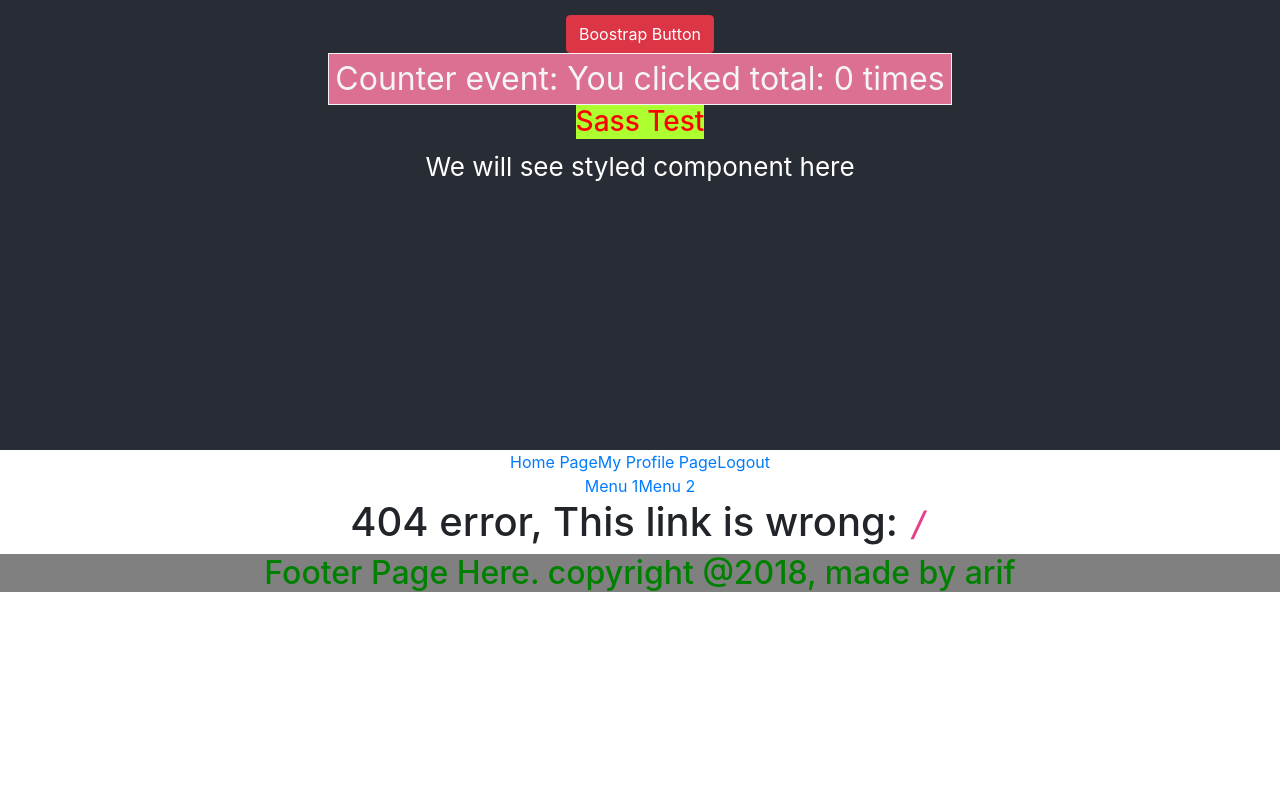
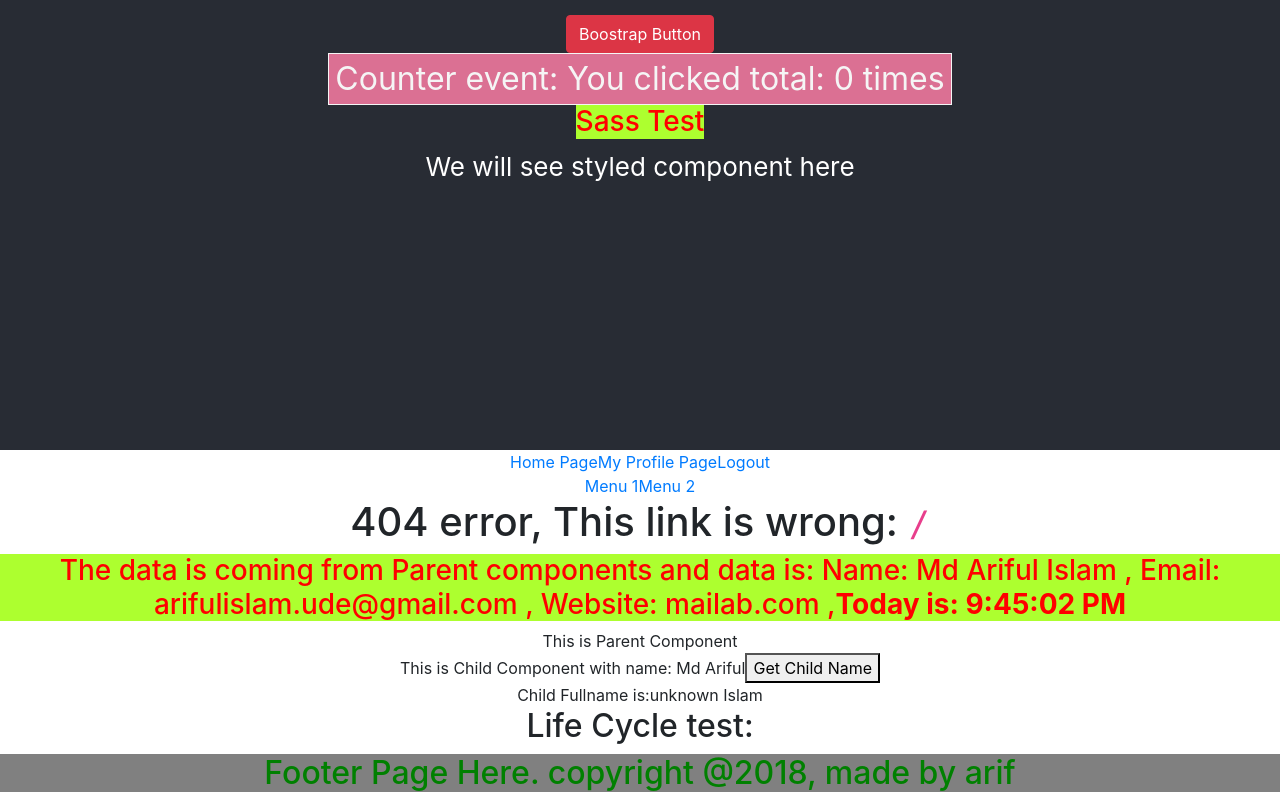
Before and after one commit to ariffira/react-basic, a React (Create React App) app: page / in a window 1280 px wide. Shown: the part 350-1150 px from the top of the page. Before the commit the page ends 950 px from the top, so only its background shows below. Built offline with nearby package versions, Linux system fonts and the light colour scheme.

Commit message:
state and props

```diff
--- a/src/App.js
+++ b/src/App.js
@@ -3,29 +3,41 @@ import './App.css';
 import './css/main.css';
 import Header from './components/header';
 import Basic from './components/basic';
-import Btn_bootstrap from './components/bootstrapComp';
+import Bootstrap from './components/bootstrapComp';
 import SassTest from './components/sassCom';
 import StyleComp from './components/styleComp';
 import Counter from './components/counter';
 import RouterOne from './components/routerOne';
 import RouterTwo from './components/routerTwo';
+import StateTest from './components/stateTest';
+import Parent from './components/parent';
+import LifeCycle from './components/lifeCycle';
 import Footer from './components/footer';
 
 class App extends Component {
+  state = {
+    author: 'Md Ariful Islam',
+    email: 'arifulislam.ude@gmail.com',
+    website: 'mailab.com',
+    date: new Date()
+  }
   render() {
     return (
       <div className="App">
         <header className="App-header">
-          <Header></Header>
-          <Basic></Basic>
-          <Btn_bootstrap></Btn_bootstrap>
-          <Counter></Counter>
-          <SassTest></SassTest>
-          <StyleComp></StyleComp>
+          <Header/>
+          <Basic/>
+          <Bootstrap/>
+          <Counter/>
+          <SassTest/>
+          <StyleComp/>
         </header>
-        <RouterOne></RouterOne>
-        <RouterTwo></RouterTwo>
-        <Footer></Footer>
+        <RouterOne/>
+        <RouterTwo/>
+        <StateTest dataFromState={this.state}/>
+        <Parent/>
+        <LifeCycle/>
+        <Footer/>
       </div>
     );
   }
--- a/src/components/bootstrapComp.js
+++ b/src/components/bootstrapComp.js
@@ -1,7 +1,7 @@
 import React from 'react';
 import 'bootstrap/dist/css/bootstrap.min.css';
 
-const Btn_bootstrap = ()=> {
+const Bootstrap = ()=> {
     return (
         <button className="btn btn-danger">
            Boostrap Button
@@ -9,4 +9,4 @@ const Btn_bootstrap = ()=> {
     );
 }
 
-export default Btn_bootstrap;
+export default Bootstrap;
--- /dev/null
+++ b/src/components/child.js
@@ -0,0 +1,25 @@
+import React, { Component } from 'react';
+
+class Child extends  Component {
+   constructor(props) {
+       super(props);
+       this.state = {
+        name: 'Md Ariful'
+    }
+   }
+   // we could make it without below function using life-cycle method
+   sendToParent = ()=> {
+       //console.log(this.state.name)
+       this.props.callbackFromParent(this.state.name)
+   }
+   render() {
+       return(
+           <div>
+               This is Child Component with name: {this.state.name}
+               <button onClick={this.sendToParent}> Get Child Name</button>
+           </div>
+       )
+   }
+}
+
+export default Child;
--- /dev/null
+++ b/src/components/lifeCycle.js
@@ -0,0 +1,13 @@
+import React, { Component } from 'react';
+
+class LifeCycle extends Component {
+    render() {
+        return (
+            <div>
+                <h2>Life Cycle test:</h2>
+            </div>
+        );
+    }
+}
+
+export default LifeCycle;
--- /dev/null
+++ b/src/components/parent.js
@@ -0,0 +1,32 @@
+import React, { Component } from 'react';
+import Child from '../components/child';
+
+class Parent extends  Component {
+   constructor(props) {
+       super(props);
+       this.state = {
+        parent_last_name: 'Islam',
+        child_name: 'unknown'
+       }
+   }
+   getChildData = (dataFromChild)=> {
+        //console.log(dataFromChild)
+        this.setState(()=> {
+            return {
+               child_name: dataFromChild
+            }
+        });
+   }
+   render() {
+       return(
+           <div>
+               This is Parent Component
+               <Child callbackFromParent={this.getChildData}/>
+               Child Fullname is:
+               {this.state.child_name} {this.state.parent_last_name}
+           </div>
+       )
+   }
+}
+
+export default Parent;
--- a/src/components/routerOne.js
+++ b/src/components/routerOne.js
@@ -5,11 +5,11 @@ import Logout from './logout';
 const RouterMain = ()=> {
    return (
      <div>
-        <NavLink exact to="/home">Home Page</NavLink>
+        <NavLink to="/home">Home Page</NavLink>
         <NavLink to="/profile">My Profile Page</NavLink>
         <NavLink to="/logout">Logout</NavLink>
         <Switch>
-            <Route exact path="/home" component={Home} />
+            <Route path="/home" component={Home} />
             <Route path="/profile" component={Profile} />
             <Route path="/logout" component={Logout}/>
         </Switch>
--- a/src/components/routerTwo.js
+++ b/src/components/routerTwo.js
@@ -4,9 +4,9 @@ import { Link, Route } from 'react-router-dom';
 const RouterTwo = ()=> {
    return (
      <div>
-        <Link exact to="/menu1">Menu 1</Link>
+        <Link to="/menu1">Menu 1</Link>
         <Link to="/menu2">Menu 2</Link>
-        <Route exact path="/menu1" component={Menu1} />
+        <Route path="/menu1" component={Menu1} />
         <Route path="/menu2" component={Menu2} />
         <Route component={NoMatch}/>
      </div>
--- /dev/null
+++ b/src/components/stateTest.js
@@ -0,0 +1,17 @@
+import React from 'react';
+// test state and props for functional components
+const StateTest = (props)=> {
+    return (
+        <div>
+           <h3>
+               The data is coming from Parent components and data is:
+               Name: {props.dataFromState.author} ,
+               Email: {props.dataFromState.email} ,
+               Website: {props.dataFromState.website}  ,
+               <b>Today is: {props.dataFromState.date.toLocaleTimeString()}</b>
+           </h3>
+        </div>
+    );
+}
+
+export default StateTest;
```
